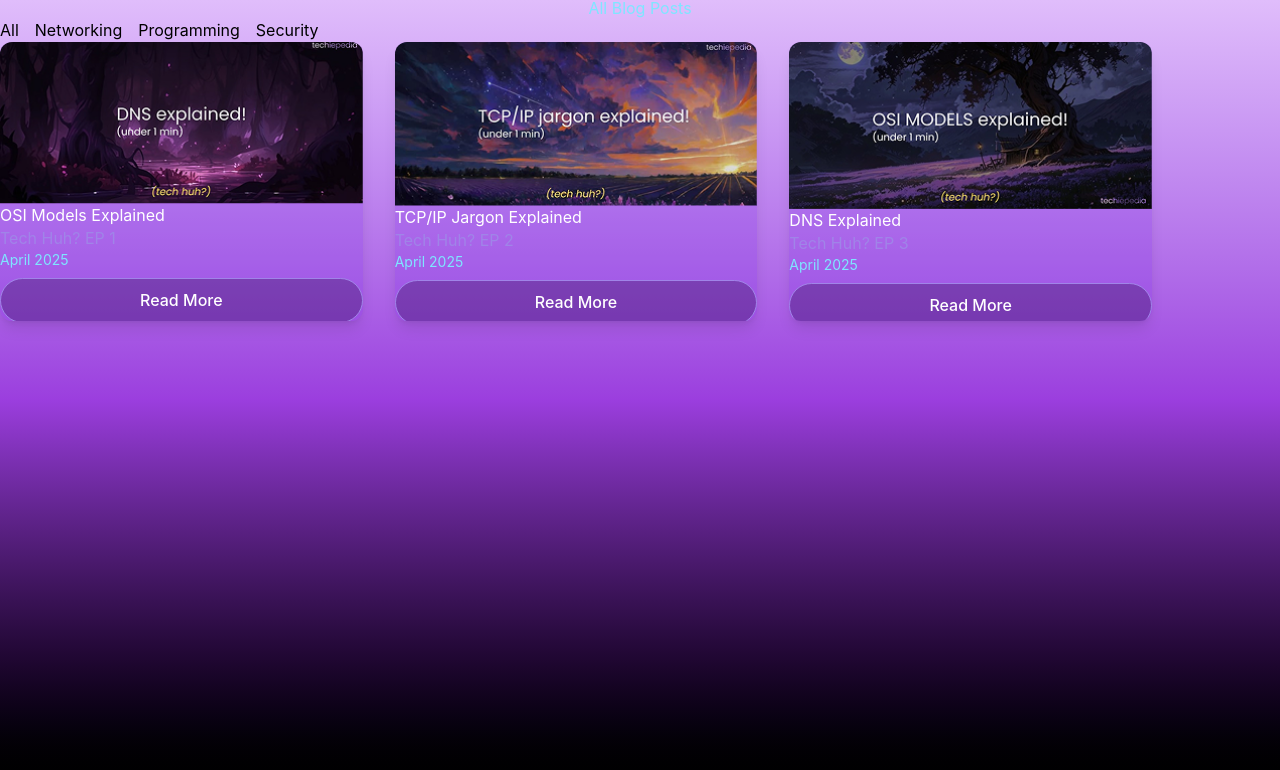
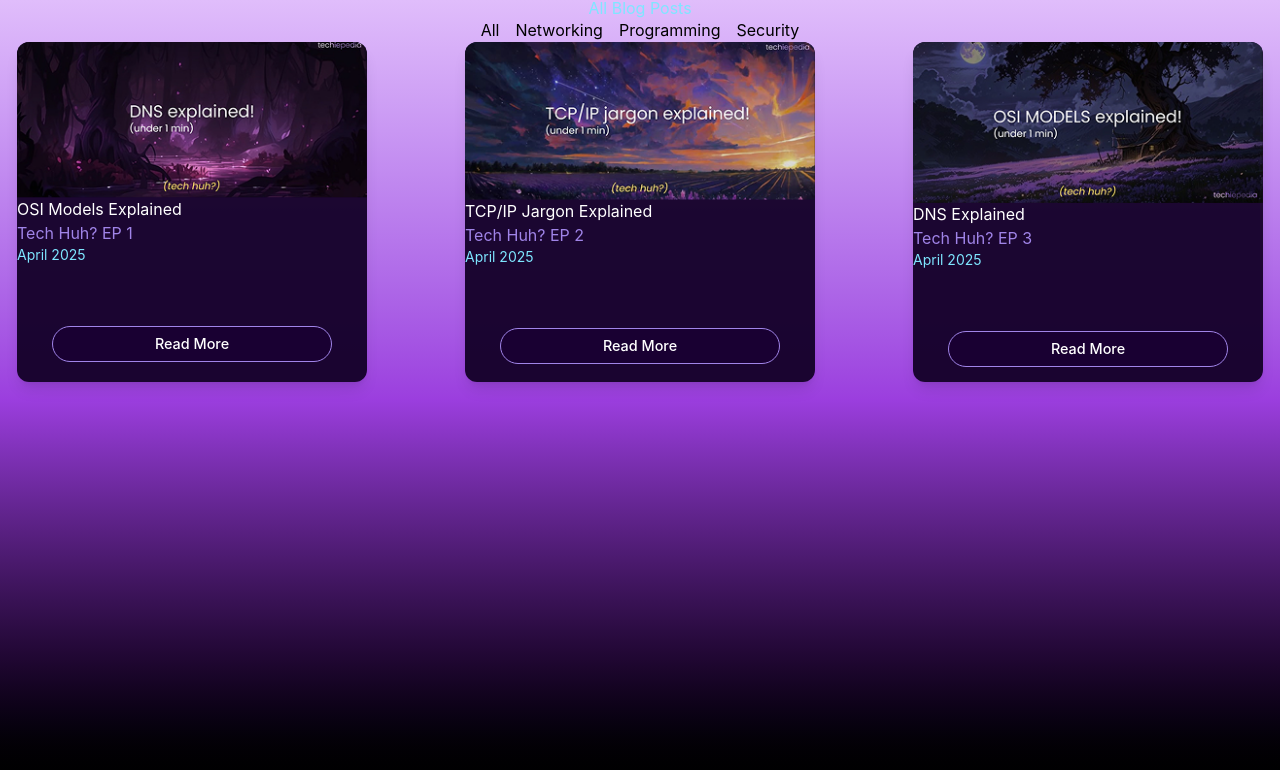
Before and after one commit to ashutoshvm-off/techiepedia, a Next.js app: page /blogs in a window 1280 px wide. Shown: the top 770 px of the page. Built offline with nearby package versions, Linux system fonts and the light colour scheme.

Commit message:
added hero page and updated home page

```diff
--- a/app/blogs/page.tsx
+++ b/app/blogs/page.tsx
@@ -33,15 +33,15 @@ export default function BlogsPage() {
     };
 
     return (
-        <main className="min-h-screen bg-gradient-to-b from-[#e0bdfb] via-[#9b3ede] to-black">
-            <section className="py-20 px-8">
+        <main className="min-h-screen bg-gradient-to-b from-[#e0bdfb] via-[#9b3ede] to-black pt-16">
+            <section className="py-16">
                 <h1 className="text-4xl font-bold text-center text-[#7ee6ff] mb-12">
                     All Blog Posts
                 </h1>
 
-                <div className="max-w-6xl mx-auto">
+                <div className="max-w-[1800px] mx-auto px-8 pt-8">
                     {/* Categories */}
-                    <div className="flex gap-4 mb-8 overflow-x-auto pb-4">
+                    <div className="flex gap-4 mb-16 overflow-x-auto pb-4 justify-center">
                         {["All", "Networking", "Programming", "Security"].map((category) => (
                             <button
                                 key={category}
@@ -53,18 +53,23 @@ export default function BlogsPage() {
                     </div>
 
                     {/* Blog Grid */}
-                    <div className="grid grid-cols-1 md:grid-cols-2 lg:grid-cols-3 gap-8">
+                    <div className="max-w-[1400px] mx-auto pt-4">
+                        <div className="grid grid-cols-1 md:grid-cols-2 lg:grid-cols-3 gap-10 lg:gap-16 place-items-center content-center">
                             {blogPosts.map((blog, index) => (
                                 <div
                                     key={index}
-                                className="bg-[rgba(114,36,223,0.2)] rounded-xl overflow-hidden shadow-lg"
+                                    className="bg-[rgba(20,0,40,0.95)] rounded-xl overflow-hidden shadow-lg border border-purple-500/10 w-full transition-all duration-300 hover:shadow-xl hover:shadow-purple-500/20 hover:bg-[rgba(25,0,50,0.98)]"
+                                    style={{
+                                        maxWidth: '350px',
+                                        height: '340px',
+                                    }}
                                 >
                                     <img
                                         src={blog.imageUrl}
                                         alt={blog.title}
-                                    className="w-full h-40 object-cover"
+                                        className="w-full h-50 object-cover" // Increased image height
                                     />
-                                <div className="p-6 flex flex-col h-[calc(100%-10rem)]">
+                                    <div className="p-6 flex flex-col h-[calc(100%-11rem)]">
                                         <div className="flex-1">
                                             <h3 className="text-xl font-bold text-white mb-2">
                                                 {blog.title}
@@ -75,25 +80,32 @@ export default function BlogsPage() {
                                         <button
                                             onClick={() => handleReadMore(blog.title.toLowerCase().replace(/ /g, '-'))}
                                             style={{
-                                            padding: "0.6rem 1.5rem",
-                                            background: "rgba(30,0,60,0.3)",
+                                                padding: "0.4rem 1rem",
+                                                background: "rgba(25,0,50,0.9)",
                                                 border: "1.5px solid #a084e8",
-                                            borderRadius: "2rem",
+                                                borderRadius: "1.5rem",
                                                 color: "#fff",
                                                 cursor: "pointer",
-                                            fontSize: "1rem",
+                                                fontSize: "0.9rem",
                                                 fontWeight: 500,
                                                 marginTop: "auto",
                                                 transition: "all 0.3s ease",
-                                            width: "100%"
+                                                width: "80%",
+                                                position: "relative",
+                                                overflow: "hidden",
+                                                margin: "0 auto",
                                             }}
                                             onMouseEnter={(e) => {
-                                            e.currentTarget.style.background = "rgba(160,132,232,0.2)";
-                                            e.currentTarget.style.transform = "scale(1.05)";
+                                                e.currentTarget.style.background = "rgba(45,10,90,0.4)";
+                                                e.currentTarget.style.transform = "scale(1.02)";
+                                                e.currentTarget.style.boxShadow = "0 0 15px rgba(160,132,232,0.15)";
+                                                e.currentTarget.style.borderColor = "#c4b5fd";
                                             }}
                                             onMouseLeave={(e) => {
-                                            e.currentTarget.style.background = "rgba(30,0,60,0.3)";
+                                                e.currentTarget.style.background = "rgba(25,0,50,0.9)";
                                                 e.currentTarget.style.transform = "scale(1)";
+                                                e.currentTarget.style.boxShadow = "none";
+                                                e.currentTarget.style.borderColor = "#a084e8";
                                             }}
                                         >
                                             Read More
@@ -103,6 +115,7 @@ export default function BlogsPage() {
                             ))}
                         </div>
                     </div>
+                </div>
             </section>
         </main>
     );
```
Lines whose indentation alone changed are shown as unchanged.
